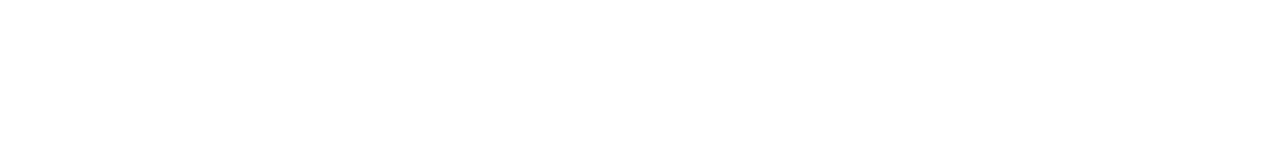
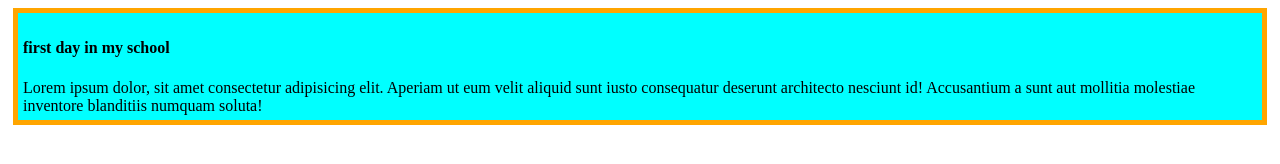
Before and after one commit to fahimuddinmoon/my-third-github-repo, a plain HTML site: page index.html in a window 1280 px wide. Drawn offline with Linux system fonts and the light colour scheme.

Commit message:
first day in my school

```diff
--- a/index.html
+++ b/index.html
@@ -4,8 +4,13 @@
     <meta charset="UTF-8">
     <meta name="viewport" content="width=device-width, initial-scale=1.0">
     <title>my third github repo</title>
+    <link rel="stylesheet" href="styles/blog.css">
 </head>
 <body>
+    <div>
+        <h4>first day in my school</h4>
+           Lorem ipsum dolor, sit amet consectetur adipisicing elit. Aperiam ut eum velit aliquid sunt iusto consequatur deserunt architecto nesciunt id! Accusantium a sunt aut mollitia molestiae inventore blanditiis numquam soluta!
 
+     </div>
 </body>
 </html>
--- /dev/null
+++ b/styles/blog.css
@@ -0,0 +1,8 @@
+div{
+    background-color: aqua;
+    border: 5px solid orange;
+    padding: 5px;
+    margin: 5px;
+    box-shadow: 3px black;
+
+}
```
